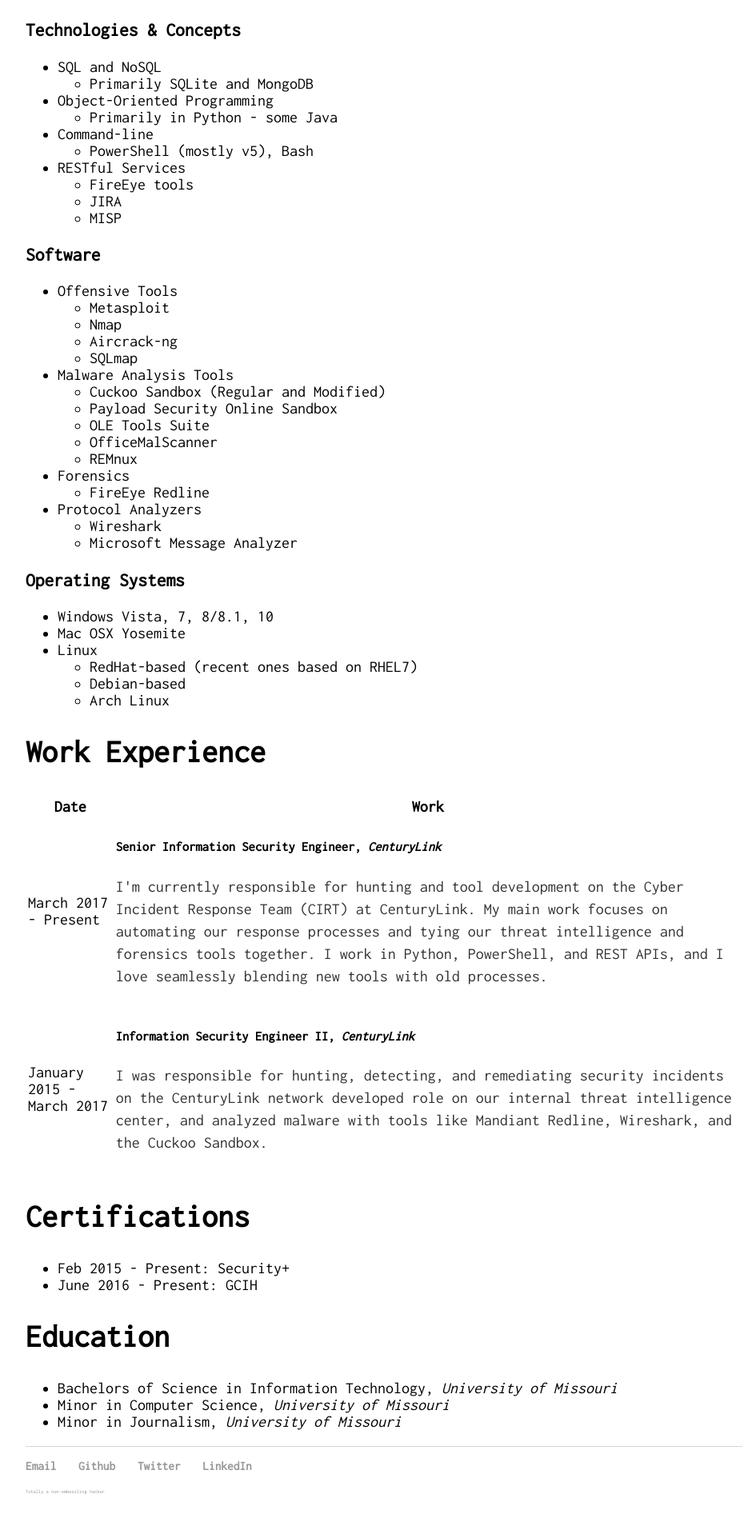
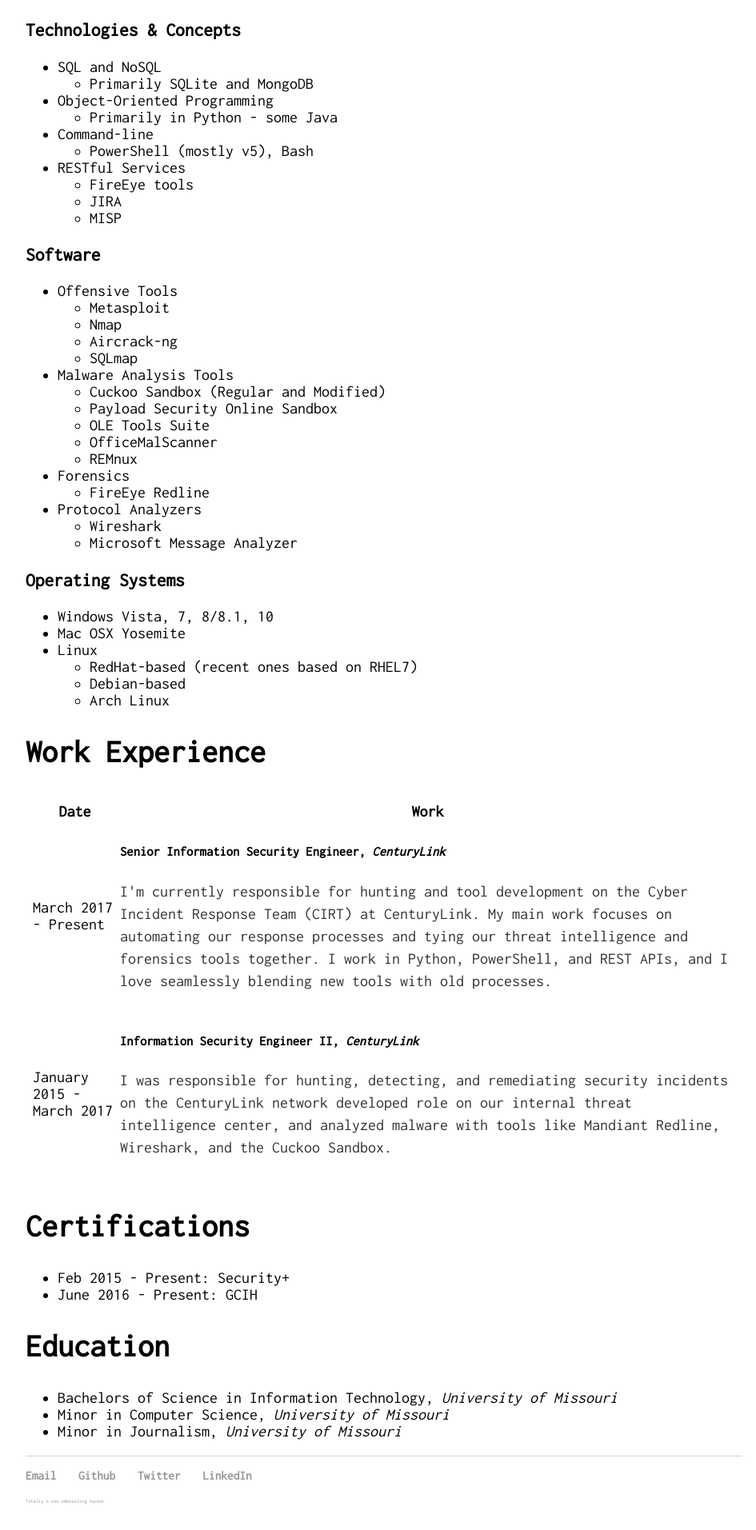
Before and after one commit to infosec-intern/infosec-intern.github.io, a Jekyll site: the page built from cv.html, in a window 1280 px wide. Shown: the part 835-2748 px from the top of the page at 80% size, without its empty margins (160-1105 px from the left). Built offline with Jekyll 4.4.1, drawn with Linux system fonts in a browser that asks for light colours.

Commit message:
added work experience table padding

```diff
--- a/css/cv.css
+++ b/css/cv.css
@@ -4,6 +4,9 @@ section {
 h1 {
     font-size: 2em;
 }
+section#work-experience table {
+    padding: .3em;
+}
 section#work-experience table p.description {
     font-size: 1em;
 }
```
